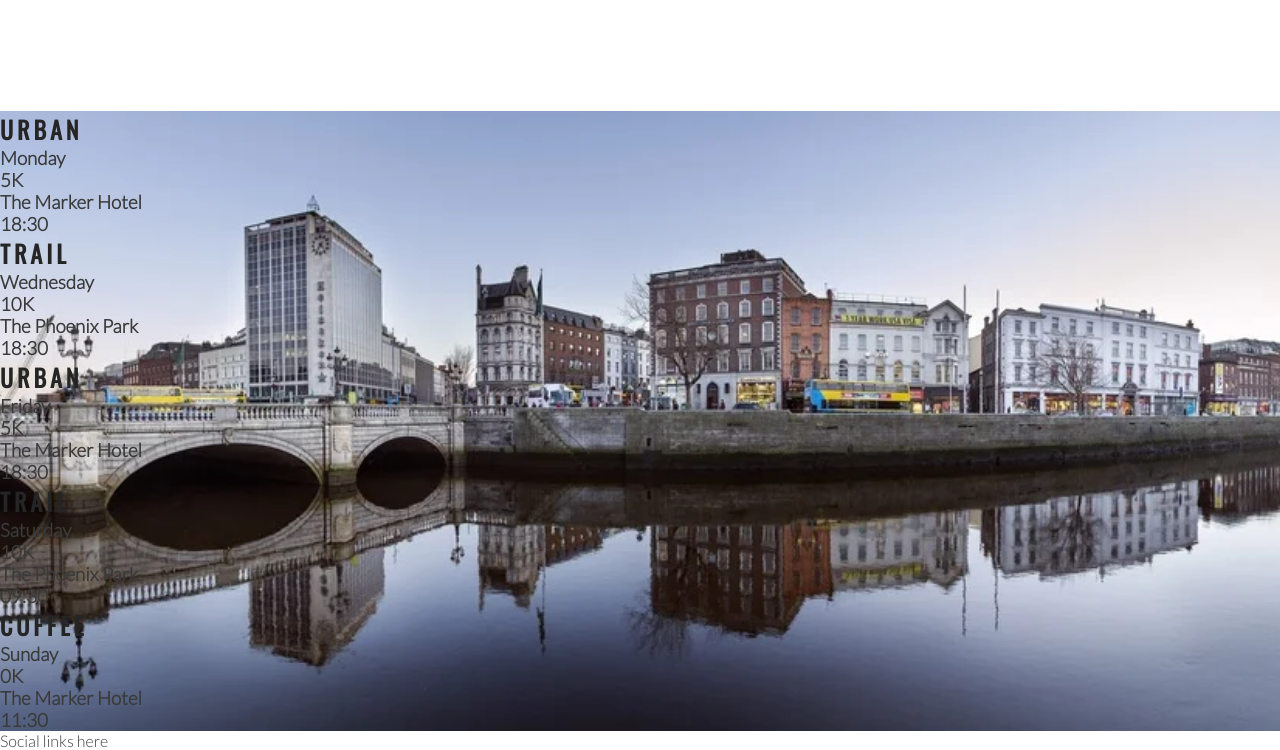
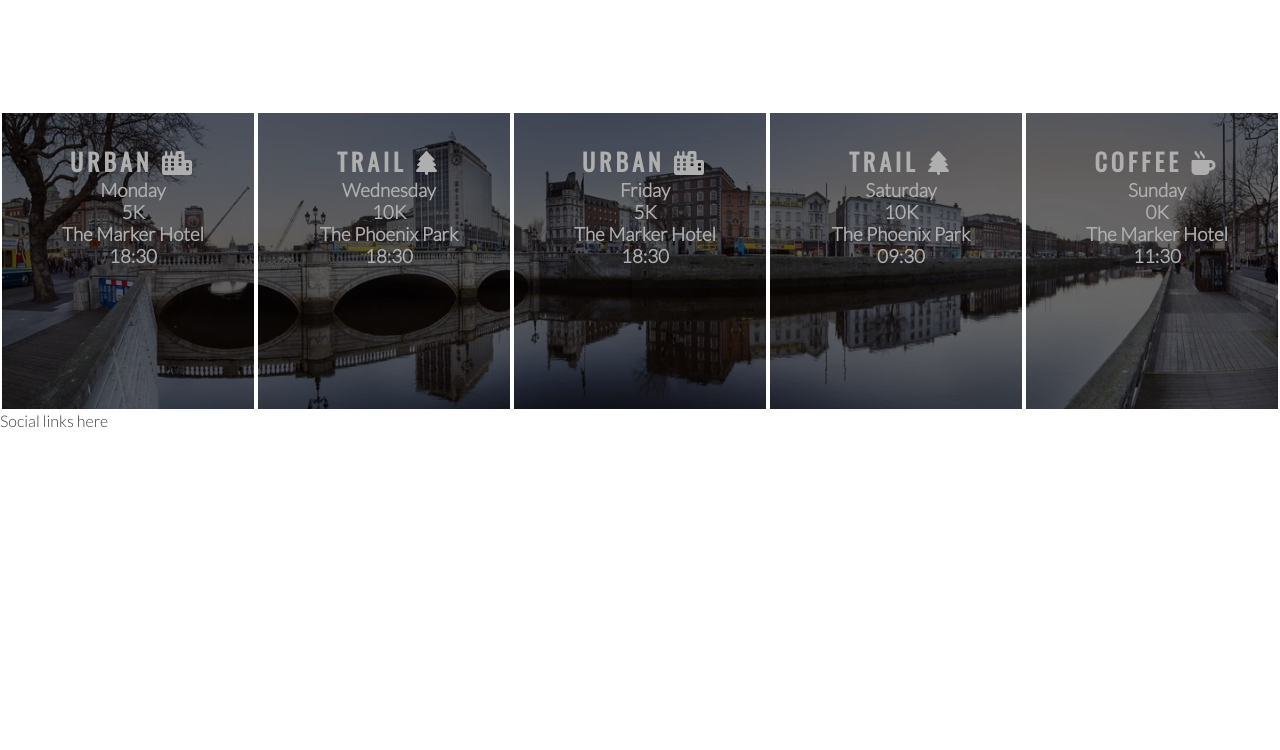
Before and after one commit to tanisecarvalho/love-running, a plain HTML site: page index.html in a window 1280 px wide. Shown: the part 1184-1934 px from the top of the page. After the commit the page ends 1614 px from the top, so only its background shows below. Drawn offline with nearby package versions, Linux system fonts and the light colour scheme.

Commit message:
Style times panels and add icons

```diff
--- a/assets/css/style.css
+++ b/assets/css/style.css
@@ -196,3 +196,19 @@ hr {
     width: 100%;
     overflow: hidden;
 }
+
+#times div {
+    color: #afafaf;
+    background-color: rgba(0, 0, 0, .6);
+    width: 20%;
+    height: 300px;
+    float: left;
+    padding: 30px 0 0 10px;
+    text-align: center;
+    border: 2px solid #fff;
+    box-sizing: border-box;
+}
+
+#times h2 {
+    color: #afafaf;
+}
--- a/index.html
+++ b/index.html
@@ -86,35 +86,35 @@
     </section>
     <section id="times">
         <div>
-            <h2>Urban</h2>
+            <h2>Urban <i class="fa-solid fa-city"></i></h2>
             <h3>Monday</h3>
             <h3>5K</h3>
             <h3>The Marker Hotel</h3>
             <h3>18:30</h3>
         </div>
         <div>
-            <h2>Trail</h2>
+            <h2>Trail <i class="fa-solid fa-tree"></i></h2>
             <h3>Wednesday</h3>
             <h3>10K</h3>
             <h3>The Phoenix Park</h3>
             <h3>18:30</h3>
         </div>
         <div>
-            <h2>Urban</h2>
+            <h2>Urban <i class="fa-solid fa-city"></i></h2>
             <h3>Friday</h3>
             <h3>5K</h3>
             <h3>The Marker Hotel</h3>
             <h3>18:30</h3>
         </div>
         <div>
-            <h2>Trail</h2>
+            <h2>Trail <i class="fa-solid fa-tree"></i></h2>
             <h3>Saturday</h3>
             <h3>10K</h3>
             <h3>The Phoenix Park</h3>
             <h3>09:30</h3>
         </div>
         <div>
-            <h2>Coffee</h2>
+            <h2>Coffee <i class="fa-solid fa-mug-hot"></i></h2>
             <h3>Sunday</h3>
             <h3>0K</h3>
             <h3>The Marker Hotel</h3>
```
